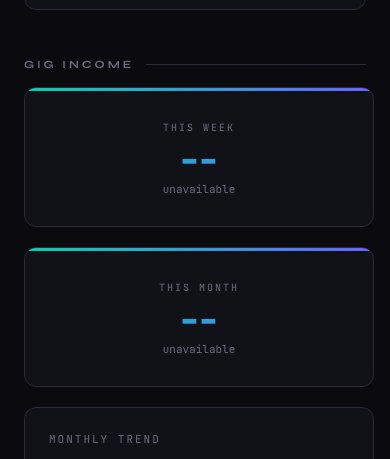
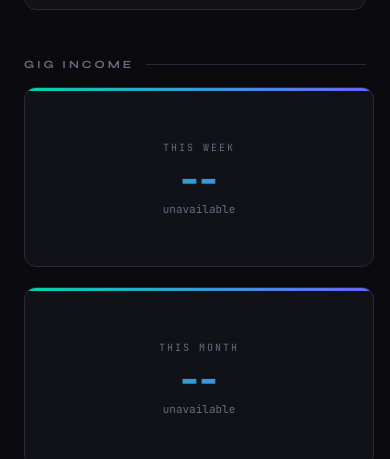
Before and after one commit to phewitt036/patrick-dashboard, a website: page public/index.html in a window 390 px wide. Shown: the part 2982-3441 px from the top of the page. Drawn offline with nearby package versions, Linux system fonts and the light colour scheme; no server answers.

Commit message:
fix mobile income layout

```diff
--- a/public/index.html
+++ b/public/index.html
@@ -208,7 +208,7 @@
     display: flex;
     flex-direction: column;
     justify-content: center;
-    min-height: 140px;
+    min-height: 180px;
     text-align: center;
   }
   .income-stat::before { content: ''; position: absolute; top: 0; left: 0; right: 0; height: 3px; background: linear-gradient(90deg, var(--accent3), var(--accent)); border-radius: 12px 12px 0 0; }
```
